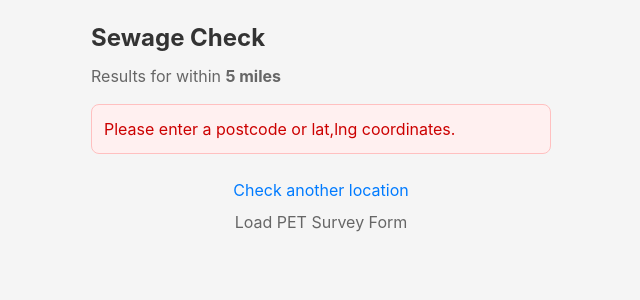
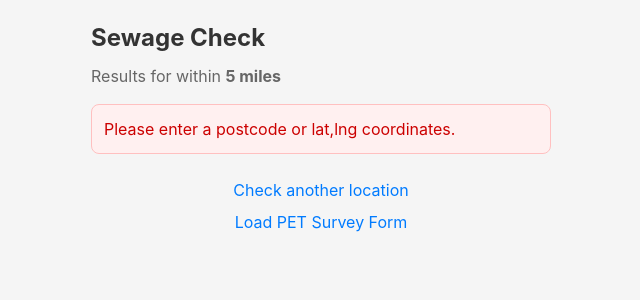
Before and after one commit to AlBeMe/sewage-check, a Flask app: page /check in a window 1280 px wide. Shown: the top 300 px of the page, without its empty margins (319-959 px from the left). Run offline with Flask 3, Linux system fonts and the light colour scheme.

Commit message:
fix PET Survey link colour to match other links

```diff
--- a/templates/results.html
+++ b/templates/results.html
@@ -57,7 +57,7 @@
   {% endif %}
 
   <a href="/" class="back-link">Check another location</a>
-  <a href="https://docs.google.com/forms/d/e/1FAIpQLSeAfcQNN1GOZ6CQxh3QlNAq_0JsFwyx4Li5Bq0j2XqSyEzbVg/viewform?pli=1" class="back-link" style="margin-top: 0.5rem; color: #666;">Load PET Survey Form</a>
+  <a href="https://docs.google.com/forms/d/e/1FAIpQLSeAfcQNN1GOZ6CQxh3QlNAq_0JsFwyx4Li5Bq0j2XqSyEzbVg/viewform?pli=1" class="back-link" style="margin-top: 0.5rem;">Load PET Survey Form</a>
 </div>
 </body>
 </html>
```
